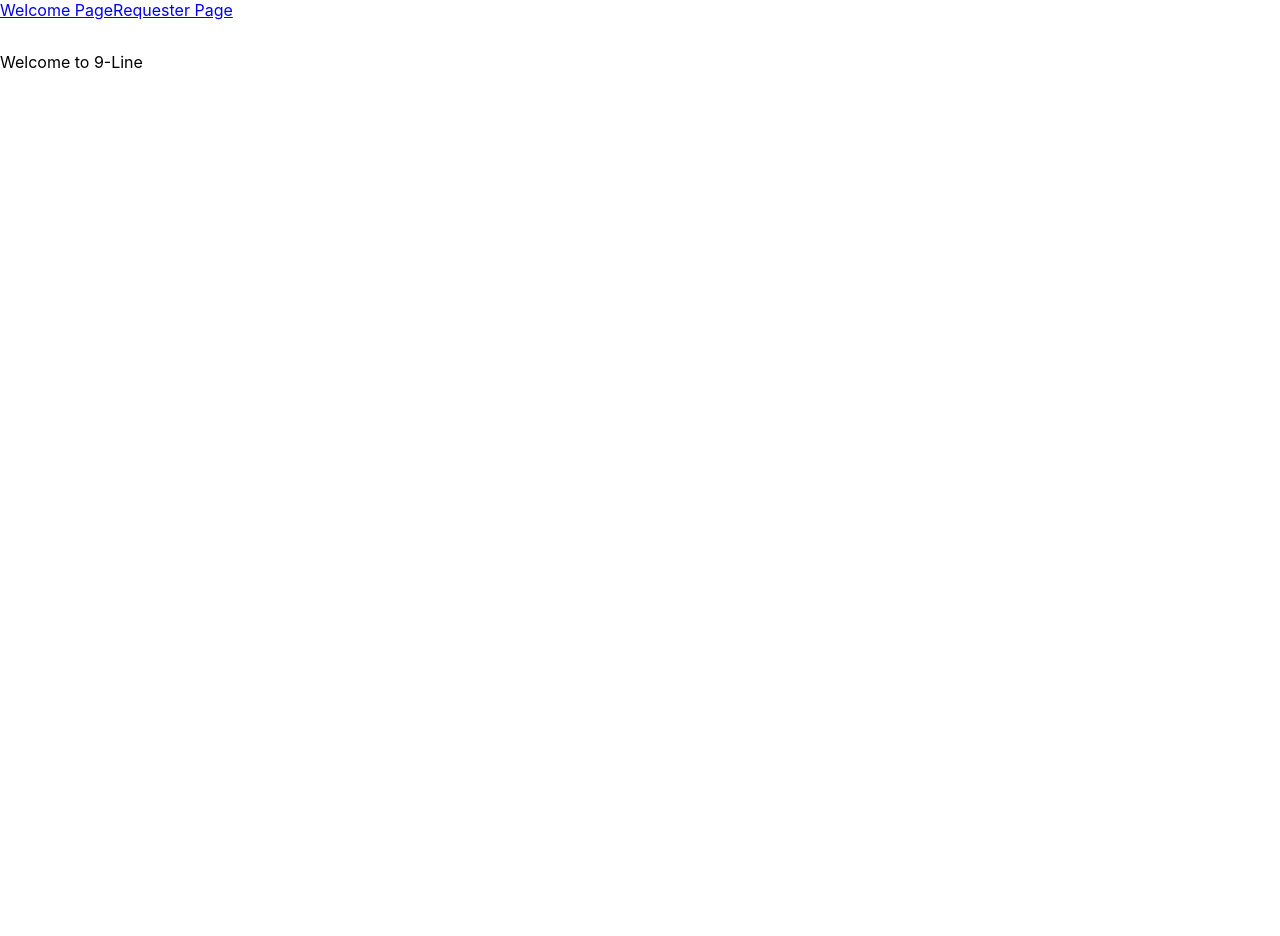
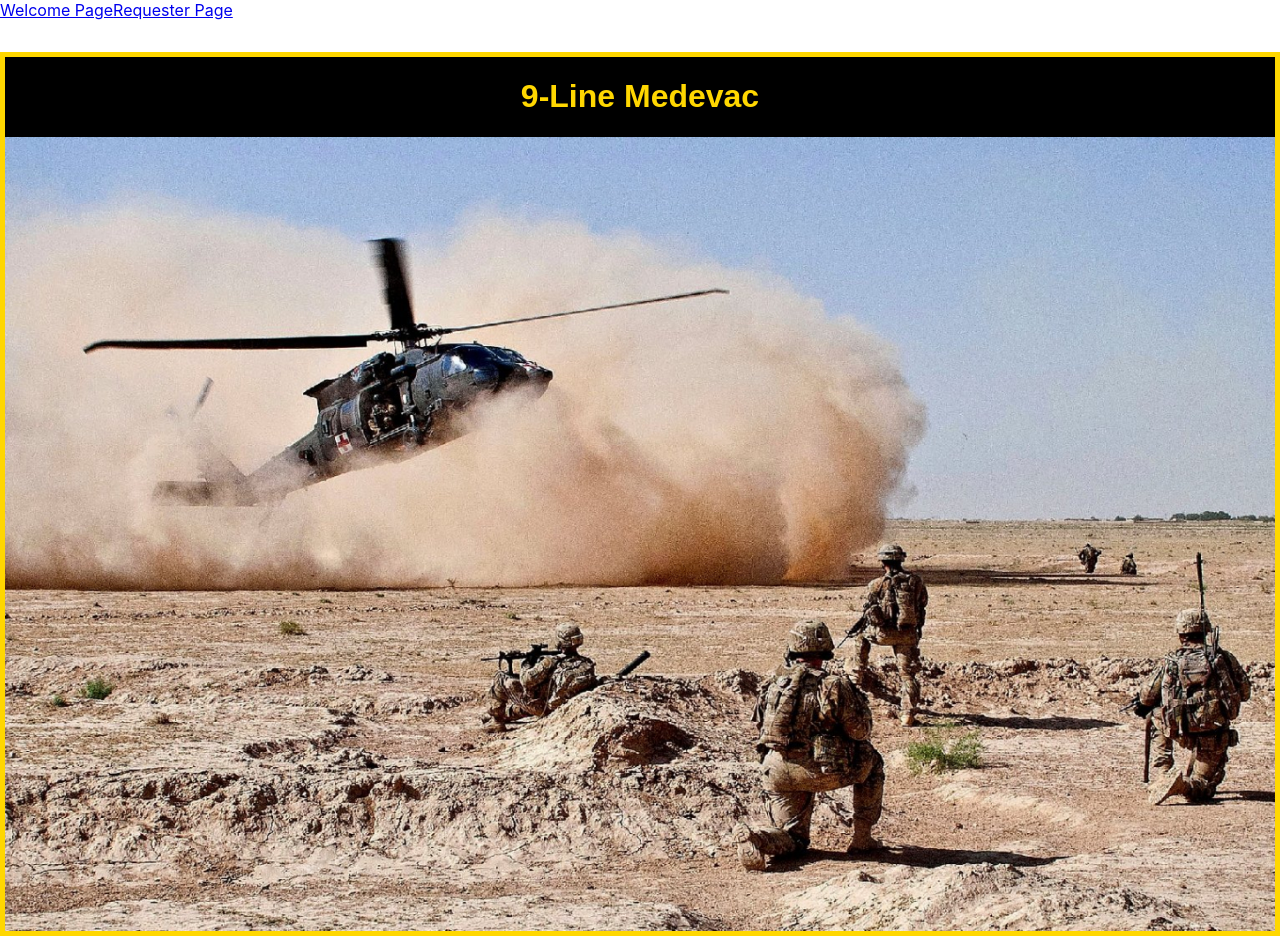
Before and after one commit to Team-Be-Spicy/9Line, a React (Create React App) app in the folder src/frontend/: page / in a window 1280 px wide. Before the commit the page ends 800 px from the top, so only its background shows below. Built offline with nearby package versions, Linux system fonts and the light colour scheme; no server answers; the HTML template or start-up script is replaced by a standard one.

Commit message:
Welcome page styling complete. Ready for review

```diff
--- a/src/frontend/src/App.css
+++ b/src/frontend/src/App.css
@@ -1,4 +1,36 @@
 .App {
+  text-align: center;
+}
+
+
+
+.full-size-img{
+  display: flex;
+  width: 100%;
+  height: 100%;
+  object-fit: cover;
+}
+
+.landing-page {
+
+  /*background-image: url("../src/images/Dustoff_Picture.jpeg");*/
+  /*image-rendering: high-quality;*/
+  /*image-resolution: inherit;*/
+  /*background-size: 100vw 100vh;*/
+  /*height: 100%;*/
+  /*background-attachment: scroll;*/
+  /*background-repeat: no-repeat;*/
+  font-family: Arial;
+  font-size: 1rem;
+  border-style: solid;
+  border-width: 5px;
+  border-color: gold;
+  background: black;
+
+}
+
+.welcome-title {
+  color: gold;
   text-align: center;
 }
 
--- a/src/frontend/src/route/WelcomePage.js
+++ b/src/frontend/src/route/WelcomePage.js
@@ -1,8 +1,13 @@
+
+import DustOff from "../images/Dustoff_Picture.jpeg"
 
 const WelcomePage = () => {
     return(
-        <div>
-            <p>Welcome to 9-Line</p>
+        <div className={"landing-page"}>
+
+            <h1 className={"welcome-title"}>9-Line Medevac</h1>
+
+            <img className={"full-size-img"} src={DustOff} alt={"Helicopter Picture"}></img>
         </div>
     )
 }
```
Also changed, not shown: src/frontend/src/images/Dustoff_Picture.jpeg (added).
